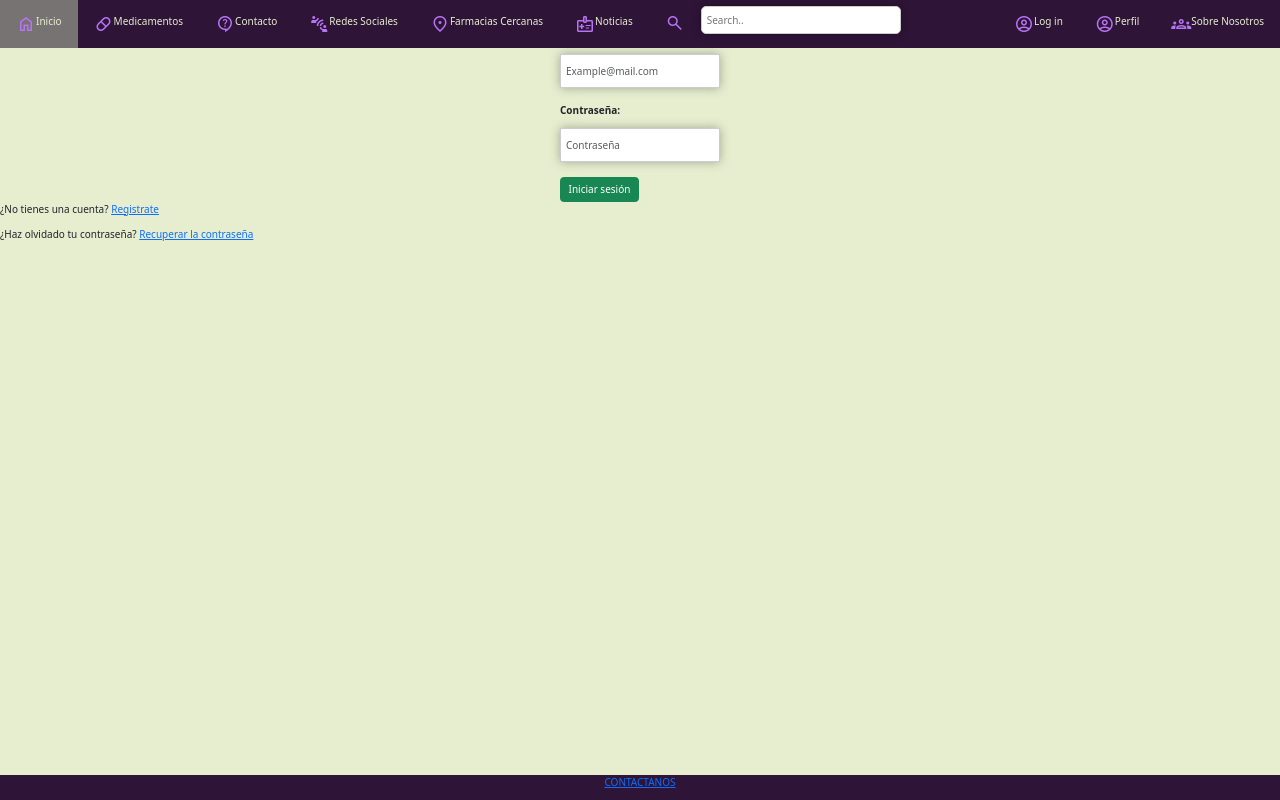
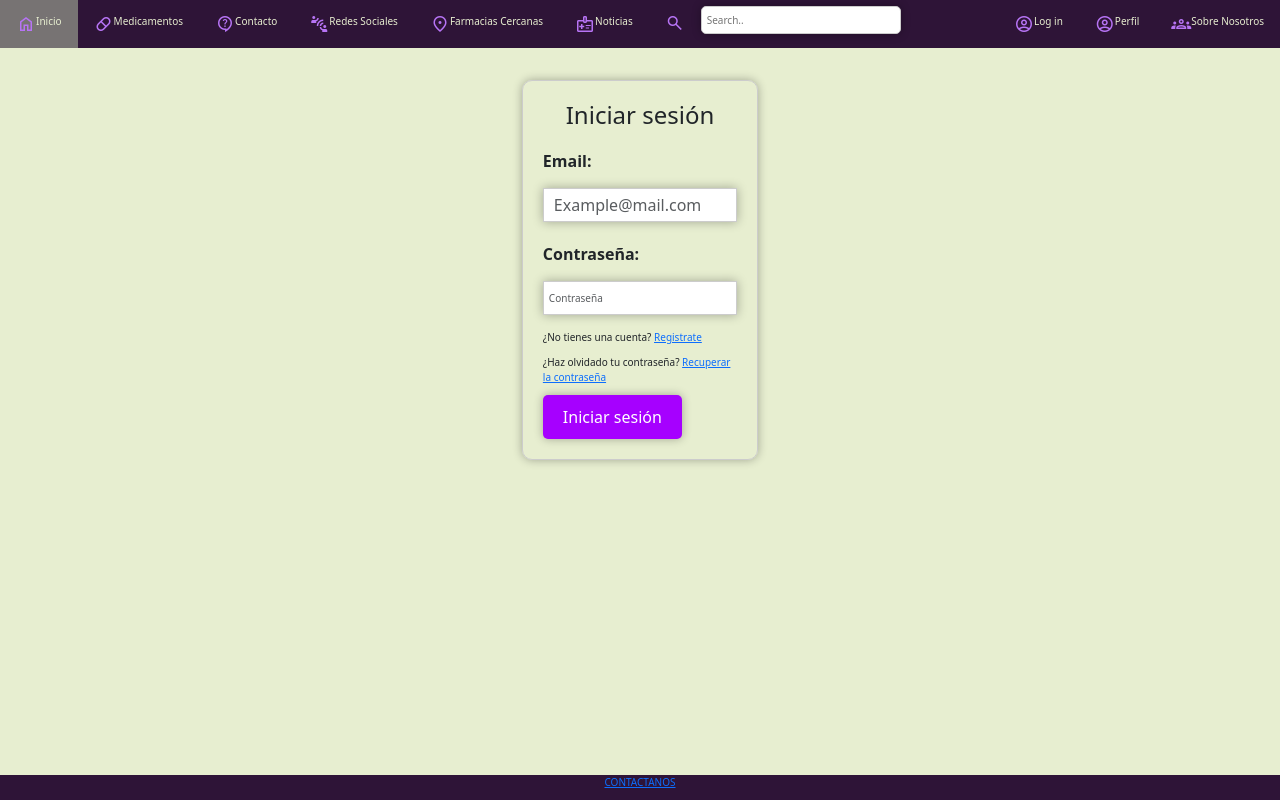
Before and after one commit to prindoxx/ingenieria-web-vite-react, a React (Vite) app: page /Login in a window 1280 px wide. Built offline with nearby package versions, Linux system fonts and the light colour scheme.

Commit message:
arreglos visuales

```diff
--- a/src/App.jsx
+++ b/src/App.jsx
@@ -2,7 +2,7 @@ import { useState } from 'react'
 //import './App.css'
 import './styles.css'
 import './scss/main.css'
-import { Link, Route, Routes } from 'react-router-dom'
+import { Link, Route, Routes} from 'react-router-dom'
 import 'bootstrap/dist/css/bootstrap.css';
 import imagenes from "./imagenes";
 import Contacto from './Contacto'
--- a/src/Home.jsx
+++ b/src/Home.jsx
@@ -23,7 +23,7 @@ function Home() {
                 <div className="carousel-inner">
                     <div className="item active">
                         <div className="d-flex justify-content-center align-items-center">
-                        <Link to='/Producto'>
+                            <Link to='/Producto'>
                                 <img src={imagenes.medi1} />
                             </Link>
                         </div>
--- a/src/Login.jsx
+++ b/src/Login.jsx
@@ -6,9 +6,11 @@ import { Link, useNavigate } from "react-router-dom";
 import { useForm } from "react-hook-form";
 
 
+
 function Login() {
 
     const { register, formState: { errors }, handleSubmit } = useForm();
+
 
     const onSubmit = () => {
         event.preventDefault();
@@ -47,8 +49,9 @@ function Login() {
         <>
             <div className="d-flex justify-content-center align-items-center">
                 <div>
-                    <h2>Iniciar sesión</h2>
-                    <form action="" onSubmit={handleSubmit(onSubmit)}>
+                <section class="contact-box">
+                    <form className= "contact-form" action="" onSubmit={handleSubmit(onSubmit)}>
+                        <h2>Iniciar sesión</h2>
                         <div className="mb-3">
                             <label htmlFor="email">Email: </label>
                             <input id="email" type="email" name="email" placeholder="Example@mail.com" className="form-control rounded-0" {...register('email', {
@@ -59,6 +62,7 @@ function Login() {
                                 }
                             })} />
                              {errors.email && <p>{errors.email.message}</p>}
+
                         </div>
                         <div className="mb-3">
                             <label htmlFor="email">Contraseña: </label>
@@ -66,15 +70,18 @@ function Login() {
                                 required: 'El campo contraseña es obligatorio'
                             })} />
                             {errors.password && <p>{errors.password.message}</p>}
+                            <p>¿No tienes una cuenta? <Link to='/Registrarse'>Registrate</Link></p>
+                            <p>¿Haz olvidado tu contraseña? <Link to='/Recuperarcontraseña'>Recuperar la contraseña</Link></p>
                         </div>
-                        <button type="submit" className="btn btn-success">Iniciar sesión</button>
+                        <button type="submit" id="registrarse">Iniciar sesión</button>
 
                     </form>
+                    </section>
                 </div>
 
             </div>
-            <p>¿No tienes una cuenta? <Link to='/Registrarse'>Registrate</Link></p>
-            <p>¿Haz olvidado tu contraseña? <Link to='/Recuperarcontraseña'>Recuperar la contraseña</Link></p>
+
+
         </>
     )
 }
--- a/src/Navbar.jsx
+++ b/src/Navbar.jsx
@@ -5,6 +5,11 @@ function Navbar() {
 
     const [responsive, setResponsive] = useState(false);
     const [sticky, setSticky] = useState(false);
+    const [showNavbar, setShowNavbar] = useState(true);
+
+    if (!showNavbar) {
+        return null; // Si showNavbar es false, no se muestra el componente
+    }
 
     const handleHamburgerClick = () => {
       setResponsive(!responsive);
--- a/src/Recuperarcontraseña.jsx
+++ b/src/Recuperarcontraseña.jsx
@@ -7,7 +7,7 @@ function Recuperarcontraseña() {
     const { register, formState: { errors }, handleSubmit } = useForm();
 
     const onSubmit = (data) => {
-        console.log(data);
+        alert("Se ha enviado un mensaje a tu correo, revísalo y sigue las instrucciones")
     }
     const mystyle2 = {
         color: "red"
@@ -16,12 +16,15 @@ function Recuperarcontraseña() {
         <>
             <div class="container" >
                 <h1 id="register">Recuperar contraseña</h1>
-                <form id="registro" onSubmit={handleSubmit(onSubmit)}>
+                <form className= "contact-form" id="registro" onSubmit={handleSubmit(onSubmit)}>
+                    <div className="mb-3">
+
                     <label id="register" for="email">Introduce aquí tu correo electrónico para poder recuperar tu contraseña:</label>
                     <input type="email" id="email" name="email" {...register('email', {
                         required: true,
                         pattern: /^[A-Z0-9._%+-]+@[A-Z0-9.-]+\.[A-Z]{2,}$/i
                     })} />
+                    </div>
                     {errors.email?.type === 'required' && <p style={mystyle2}>El campo correo es obligatorio</p>}
                     {errors.email?.type === 'pattern' && <p style={mystyle2}>Ingresa un correo electrónico válido</p>}
                     <button id="registrarse" type="submit">Recuperar contraseña</button>
--- a/src/Registrarse.jsx
+++ b/src/Registrarse.jsx
@@ -72,11 +72,13 @@ function Registrarse() {
     <>
       <div className="d-flex justify-content-center align-items-center">
         <div>
+
+
+            <form className= "contact-form" action="" onSubmit={handleSubmit(onSubmit)}>
               <h2>Registrarse</h2>
-          <form action="" onSubmit={handleSubmit(onSubmit)}>
               <div className="mb-3">
                 <label htmlFor="name">Nombre: </label>
-              <input id="name" type="text" name="name" placeholder="Brayan" className="form-control rounded-0" {...register('name', {
+                <input id="name" type="text" name="name" placeholder="Nombre" className="form-control rounded-0" {...register('name', {
                   required: 'El campo nombre es obligatorio'
                 })} />
                 {errors.name && <p>{errors.name.message}</p>}
@@ -107,8 +109,9 @@ function Registrarse() {
               />,
               </div>
               {captchaValido === false && <div className="error-captcha">Por favor acepta el captcha</div>}
-            <button type="submit" className="btn btn-success" onSubmit={handleSubmit}>Registrarse</button>
+              <button type="submit" id="registrarse" onSubmit={handleSubmit}>Registrarse</button>
             </form>
+
         </div>
 
       </div>
--- a/src/main.jsx
+++ b/src/main.jsx
@@ -3,6 +3,7 @@ import ReactDOM from 'react-dom/client'
 import App from './App.jsx'
 //import './index.css'
 import { BrowserRouter } from 'react-router-dom'
+import Login from './Login.jsx'
 
 ReactDOM.createRoot(document.getElementById('root')).render(
   <BrowserRouter>
--- a/src/styles.css
+++ b/src/styles.css
@@ -12,9 +12,9 @@ body{
     width: 100%;
 }
 
-#formulario{
+.formulario{
     text-align: center;
-    margin: 10em;
+    margin-top: 50px;
 }
 
 header{
@@ -518,6 +518,7 @@ div#mapa {
     border-radius: 10px;
     text-align: bottom;
     box-shadow: 0 0 10px rgba(0, 0, 0, 0.3);
+    margin-top: 50px;
 }
 
 .contact-form h2 {
```
Lines whose indentation alone changed are shown as unchanged.
